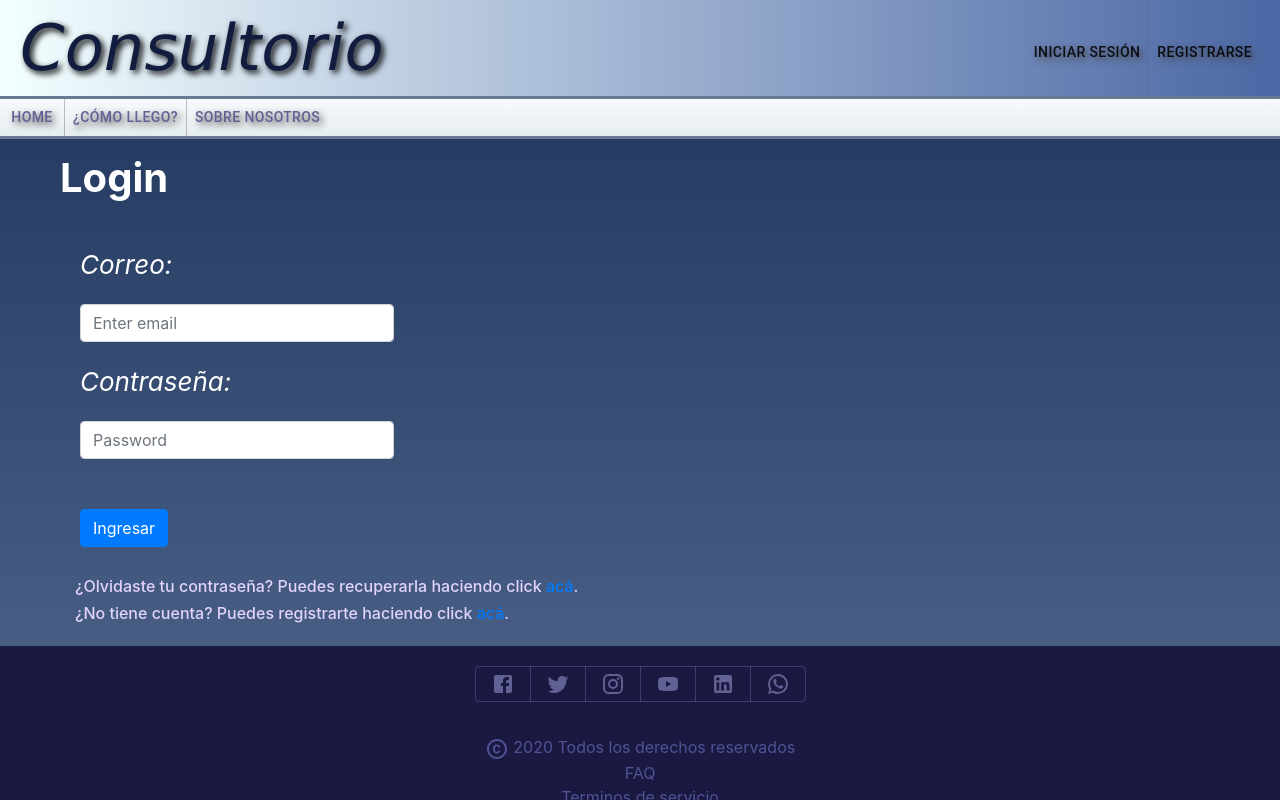
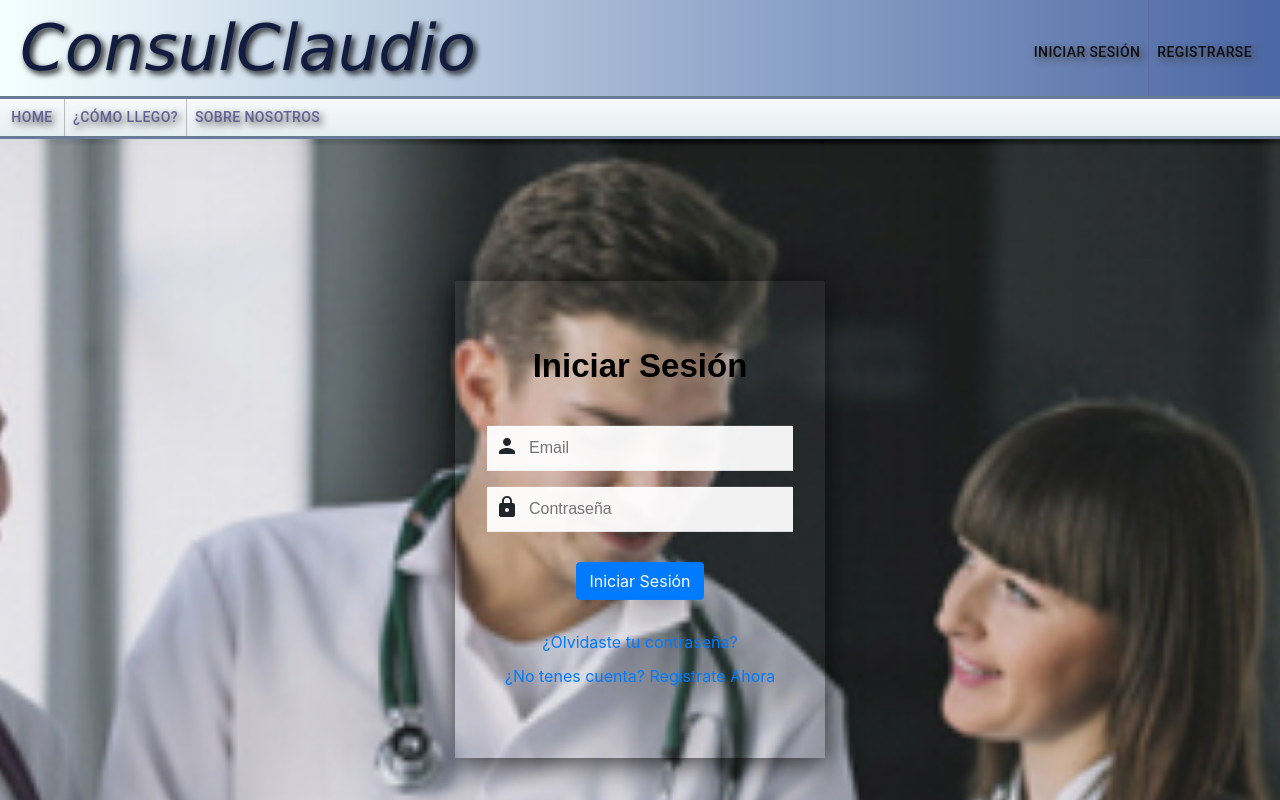
Before and after one commit to JPPieczocha/Aplicaciones-Interactivas-G2, a React (Create React App) app: page /login in a window 1280 px wide. Shown: the top 800 px of the page. Built offline with nearby package versions, Linux system fonts and the light colour scheme; what react-google-maps would draw is missing.

Commit message:
Latest Ver.

```diff
--- a/src/App.css
+++ b/src/App.css
@@ -4,9 +4,6 @@
 
 .App-barraTitulo {
   background-image: linear-gradient(90deg, #f4ffff, #4B67A4);
-  padding: 0px;
-  font-size: 300%;
-  margin: 0;
   font-style: oblique;
   font-family: Verdana;
   color: #121C3F;
@@ -19,7 +16,6 @@
 .App-header {
   background-image: linear-gradient(0deg, #E6EDF1, #F7FAFB);
   display: flex;
-  margin: 0;
   flex-wrap: wrap;
   float: center;
   font-size: 10%;
@@ -95,8 +91,6 @@
 .boton{
 color: #525194;
 text-shadow: 3px 3px 7px #464646;
-padding: 0;
-margin: auto;
 float: center;
 }
 
@@ -124,3 +118,118 @@ float: center;
   font-style: oblique;
   margin: 20px;
 }
+
+/* LOGIN */
+
+.Login {
+  background-image: url("./assets/img/img4.jpg");
+  background-size: cover;
+  background-position: center;
+  height: 110vh;
+}
+
+.Login:after{
+  position: absolute;
+  content: '';
+  top: 0;
+  left: 0;
+  height: 100%;
+  width: 00%;
+  background: rgba(0,0,0,0.7);
+}
+
+.content{
+  position: absolute;
+  top: 50%;
+  left: 50%;
+  transform: translate(-50%, -25%);
+  text-align: center;
+  z-index: 999;
+  width: 370px;
+  text-align: center;
+  padding: 60px 32px;
+  background: rgba(255,255,255,0.04);
+  box-shadow: -1px 4px 28px 0px rgba(0,0,0,0.75);
+}
+
+.content header{
+  color: black;
+  font-size: 33px;
+  font-weight: 600;
+  margin: 0 0 35px 0;
+  font-family: 'Montserrat',sans-serif;
+}
+
+.field{
+  position: relative;
+  height: 45px;
+  width: 100%;
+  display: flex;
+  background: rgba(255,255,255,0.94);
+  margin-top: 20px;
+}
+
+.field input{
+  height: 100%;
+  width: 100%;
+  background: transparent;
+  border: none;
+  outline: none;
+  color: #222;
+  font-size: 16px;
+  font-family: 'Poppins',sans-serif;
+}
+
+.show{
+  position: absolute;
+  right: 13px;
+  font-size: 13px;
+  font-weight: 700;
+  color: #222;
+  cursor: pointer;
+  display: none;
+  font-family: 'Montserrat',sans-serif;
+}
+
+.password:valid ~ .show{
+  display: block;
+}
+
+.space{
+  margin-top: 16px;
+}
+
+.pass a{
+  color: black;
+  font-family: 'Poppins',sans-serif;
+  text-decoration: none;
+}
+
+.pass:hover a{
+  text-decoration: underline;
+}
+
+input[type="submit"]{
+  background: #3498db;
+  border: 1px solid #2691d9;
+  color: white;
+  font-size: 18px;
+  letter-spacing: 1px;
+  font-weight: 600;
+  cursor: pointer;
+  font-family: 'Montserrat',sans-serif;
+}
+
+.signup{
+  color: black;
+  font-size: 15px;
+  font-family: 'Poppins',sans-serif;
+}
+.signup a{
+  color: #3498db;
+  text-decoration: none;
+}
+
+.signup a:hover{
+  text-decoration: underline;
+}
--- a/src/App.js
+++ b/src/App.js
@@ -3,15 +3,15 @@ import './App.css';
 import {BrowserRouter as Router, Route, Switch} from 'react-router-dom';
 import MenuPrincipal from './components/paginas/MenuPrincipal';
 import Direccion from './components/paginas/Direccion';
-import Login from './components/paginas/Login'
-import Register from './components/paginas/Register'
-import Configuracion from './components/paginas/Configuracion'
-import IngresarNovedades from './components/paginas/IngresarNovedades'
-import ActualizarHistorial from './components/paginas/ActualizarHistorial'
-import ConsultarHistorial from './components/paginas/ConsultarHistorial'
+import Login from './components/paginas/Login';
+import Register from './components/paginas/Registro';
+import Configuracion from './components/paginas/Configuracion';
+import IngresarNovedades from './components/paginas/IngresarNovedades';
+import ActualizarHistorial from './components/paginas/ActualizarHistorial';
+import ConsultarHistorial from './components/paginas/ConsultarHistorial';
 import SobreNosotros from './components/paginas/SobreNosotros.js';
-import GestionRecetas from './components/paginas/GestionRecetas.js'
-import GestionTurnos from './components/paginas/GestionTurnos.js'
+import GestionRecetas from './components/paginas/GestionRecetas.js';
+import GestionTurnos from './components/paginas/GestionTurnos.js';
 
 class App extends React.Component{
 
@@ -35,7 +35,6 @@ class App extends React.Component{
           <Switch>
             <Route path='/' component={() => <MenuPrincipal sesion={this.state.sesion} cambiar={this.cambiaSesion}/>} exact/>
             <Route path='/direccion' component={() => <Direccion sesion={this.state.sesion} cambiar={this.cambiaSesion}/>} />
-            <Route path='/login' component={() => <Login sesion={this.state.sesion} cambiar={this.cambiaSesion}/>}/>
             <Route path='/register' component={() => <Register sesion={this.state.sesion} cambiar={this.cambiaSesion}/>}/>
             <Route path='/cargarNovedades' component={() => <IngresarNovedades sesion={this.state.sesion} cambiar={this.cambiaSesion}/>} />
             <Route path='/actualizarHistorial' component={() => <ActualizarHistorial sesion={this.state.sesion} cambiar={this.cambiaSesion}/>} />
@@ -44,6 +43,7 @@ class App extends React.Component{
             <Route path='/about-us' component={() => <SobreNosotros sesion={this.state.sesion} cambiar={this.cambiaSesion}/>} />
             <Route path='/recetas' component={() => <GestionRecetas sesion={this.state.sesion} cambiar={this.cambiaSesion}/>}/>
             <Route path='/turnos' component={() => <GestionTurnos sesion={this.state.sesion} cambiar={this.cambiaSesion}/>}/>
+            <Route path='/login' component={() => <Login sesion={this.state.sesion} cambiar={this.cambiaSesion}/>}/>
           </Switch>
         </div>
       </Router>
--- a/src/components/Calendario.js
+++ b/src/components/Calendario.js
@@ -29,6 +29,12 @@ const appointments = [
     title: 'Traumatología - Sala 17',
     startDate: new Date(2020, 8, 28, 11, 0),
     endDate: new Date(2020, 8, 28, 11, 30),
+  },
+  {
+    id: 1,
+    title: 'Oftalmología - Sala 2',
+    startDate: new Date(2020, 8, 28, 11, 30),
+    endDate: new Date(2020, 8, 28, 12, 0),
   },
   {
     id: 2,
--- a/src/components/HeaderGrid.js
+++ b/src/components/HeaderGrid.js
@@ -6,8 +6,6 @@ import Grid from '@material-ui/core/Grid';
 
 const useStyles = makeStyles((theme) => ({
   root: {
-    flexGrow: 0,
-    padding: 0,
     display:"flex",
     flexDirection: "row",
     maxWidth: "100%",
@@ -21,9 +19,9 @@ export default function HeaderGrid(props) {
   const classes = useStyles();
   return (
     <div className={classes.root}>
-      <Grid container className={classes.root}>
+      <Grid container>
         <Grid item xs style={{marginLeft:"20px"}}>
-        Consultorio
+        ConsulClaudio
         </Grid>
         <Grid item xs className={classes.derecha} align='right'>
          {props.sesion ? <Desplegable cambio={props.cambio}/>: <InicioRegistro/>}
--- a/src/components/paginas/Configuracion.js
+++ b/src/components/paginas/Configuracion.js
@@ -7,7 +7,7 @@ import AutoGrid from './../HeaderGrid.js'
 import Footer from "./../Footer"
 import NavBar from './../NavBar'
 
-export default function MenuPrincipal(props) {
+export default function Configuración(props) {
 
     return (
       <div className="App">
--- a/src/components/paginas/GestionRecetas.js
+++ b/src/components/paginas/GestionRecetas.js
@@ -49,7 +49,7 @@ export default function GestionRecetas(props) {
         variant="contained"
         size="large"
         className={classes.boton}
-      > 2020-10-04 | 18:30
+      > 2020-25-09 | 10:30
         </Button>
         </Grid>
         <Grid item xs align="center">
@@ -57,7 +57,7 @@ export default function GestionRecetas(props) {
         variant="contained"
         size="large"
         className={classes.boton}
-      > 2020-20-01 | 18:30
+      > 2020-20-09 | 13:00
         </Button>
         </Grid>
         <Grid item xs align="center">
@@ -65,7 +65,7 @@ export default function GestionRecetas(props) {
         variant="contained"
         size="large"
         className={classes.boton}
-      > 2020-20-01 | 18:30
+      > 2020-19-09 | 18:30
         </Button>
         </Grid>
       </Grid>
--- a/src/components/paginas/IngresarNovedades.js
+++ b/src/components/paginas/IngresarNovedades.js
@@ -28,15 +28,11 @@ export default function IngresarNovedades (props) {
                         required
                         />
                     </div>
-                    <br/>
                     <div>
                         <h7 className="campos">Novedad:</h7>
-                        <br/>
-                        <textarea rows="10" cols="100">
-
+                        <textarea style={{width:'100%'}} rows="10" cols="100">
                         </textarea>
                     </div>
-                    <br/>
                     <div>
                         <h7 className="campos">Imagen:</h7>
                         <input
--- a/src/components/paginas/Login.js
+++ b/src/components/paginas/Login.js
@@ -1,57 +1,56 @@
 import React from 'react';
 import './../../App.css';
 import { Link } from 'react-router-dom'
+import { makeStyles } from '@material-ui/core/styles';
 
 //Estilos
 import './../../App.css';
 
 //Componentes
-import AutoGrid from './../HeaderGrid.js'
-import Footer from "./../Footer"
-import NavBar from './../NavBar'
+import HeaderGrid from '../HeaderGrid.js'
+import Footer from "../Footer"
+import NavBar from '../NavBar'
+import UserIcon from '@material-ui/icons/Person';
+import LockIcon from '@material-ui/icons/Lock';
 
-export default function MenuPrincipal(props) {
+const useStyles = makeStyles((theme) => ({
+  root:{
+    margin: theme.spacing(1),
+  },
+}));
+
+export default function Login(props) {
+  const classes = useStyles();
   return (
     <div className="App">
       <header className="App-barraTitulo">
-        <AutoGrid sesion={props.sesion} cambio={props.cambiar}/>
+        <HeaderGrid sesion={props.sesion} cambio={props.cambiar}/>
       </header>
       <div className="App-header">
         <NavBar align="center"/>
       </div>
-      <div className='App-principal-variante'>
-      <h1 className="titulos">Login</h1>
-        <div className="row" style={{paddingLeft:"60px"}}>
-            <form autoComplete="off">
-              <div className="form-group">
-                <h7 className="campos">Correo:</h7>
-                <input
-                  style={{margin:"20px"}}
-                  type="email"
-                  className="form-control"
-                  id="exampleInputEmail1"
-                  aria-describedby="emailHelp"
-                  placeholder="Enter email"
-                  required
-                />
-              </div>
-              <div className="form-group">
-              <h7 className="campos">Contraseña:</h7>
-                  <input
-                    style={{margin:"20px"}}
-                    type="password"
-                    autoComplete="new-password"
-                    className="form-control"
-                    id="exampleInputPassword1"
-                    placeholder="Password"
-                    required
-                  />
-              </div>
-              <Link to={'/'}><button className="btn btn-primary" style={{margin:"30px 20px"}} onClick={props.cambiar}>Ingresar</button></Link>
-            </form>
+      <div className="Login">
+        <div className="content">
+          <header>Iniciar Sesión</header>
+          <form action="#">
+            <div className="field space">
+              <UserIcon className={classes.root}/>
+              <input type="text" required placeholder="Email"></input>
+            </div>
+            <div className="field space">
+              <LockIcon className={classes.root}/>
+              <input type="password" className="password" required placeholder="Contraseña"></input>
+            </div>
+            <Link to={'/'}><button className="btn btn-primary" style={{margin:"30px 20px"}} onClick={props.cambiar}>Iniciar Sesión</button></Link>
+            <div style={{marginBottom: "10px", textAlign:"center"}}>
+              <a href="#">¿Olvidaste tu contraseña?</a>
+            </div>
+            <div style={{margin: "10px 0px", textAlign:"center"}}>
+              <Link to={'/register'}> ¿No tenes cuenta? Registrate Ahora </Link>
+            </div>
+
+          </form>
         </div>
-        <h6 style={{paddingLeft:"60px"}}>¿Olvidaste tu contraseña? Puedes recuperarla haciendo click <a href='https://www.youtube.com/watch?v=fC7oUOUEEi4&ab_channel=StackMan'>acá</a>.</h6>
-        <h6 style={{paddingLeft:"60px"}}>¿No tiene cuenta? Puedes registrarte haciendo click <Link to={'/Register'}>acá</Link>.</h6>
       </div>
       <Footer/>
     </div>
--- /dev/null
+++ b/src/components/paginas/Registro.js
@@ -0,0 +1,92 @@
+import React from 'react';
+import './../../App.css';
+import { Link } from 'react-router-dom'
+
+//Estilos
+import './../../App.css';
+
+//Componentes
+import HeaderGrid from '../HeaderGrid.js'
+import Footer from "../Footer"
+import NavBar from '../NavBar';
+
+export default function Login(props) {
+  return (
+    <div className="App">
+      <header className="App-barraTitulo">
+        <HeaderGrid sesion={props.sesion} cambio={props.cambiar}/>
+      </header>
+      <div className="App-header">
+        <NavBar align="center"/>
+      </div>
+      <div className="Login">
+        <div className="content">
+          <header>Registrarse</header>
+          <form action="#">
+            <div className="field space">
+            <input
+                  type="text"
+                  className="form-control"
+                  id="nombre"
+                  placeholder="Nombre"
+                  required
+                />
+            </div>
+            <div className="field space">
+            <input
+                  type="text"
+                  className="form-control"
+                  id="apellido"
+                  placeholder="Apellidos"
+                  required
+                />
+            </div>
+            <div className="field space">
+            <input
+                  type="email"
+                  className="form-control"
+                  id="correo"
+                  placeholder="Email"
+                  required
+                />
+            </div>
+            <div className="field space">
+            <input
+                  type="email"
+                  className="form-control"
+                  id="correoConfirm"
+                  aria-describedby="emailHelp"
+                  placeholder="Confirme email"
+                  required
+                />
+</div>
+            <div className="field space">
+            <input
+                  type="password"
+                  autoComplete="new-password"
+                  className="form-control"
+                  id="exampleInputPassword1"
+                  placeholder="Contraseña"
+                  required
+                />
+                </div>
+            <div className="field space">
+            <input
+                  type="password"
+                  autoComplete="new-password"
+                  className="form-control"
+                  id="exampleInputPassword1"
+                  placeholder="Confirme contraseña"
+                  required
+                />
+                </div>
+
+            <Link to={'/'}><button className="btn btn-primary" style={{margin:"30px 20px"}} onClick={props.cambiar}>Registrarse</button></Link>
+
+          </form>
+        </div>
+      </div>
+      <Footer/>
+    </div>
+  );
+}
--- a/src/components/paginas/SobreNosotros.js
+++ b/src/components/paginas/SobreNosotros.js
@@ -50,13 +50,13 @@ export default function SobreNosotros(props) {
           image={img4}
         />
           <Typography variant="body2" color="textSecondary" align="justify" style={{marginTop: '10px'}}>
-          En nuestros consultorios, nos importa la calidad del servicio que le brindamos a nuestros pacientes en el día a día. Es por ello que hace más de 20 años juramos tratarte a vos y a todos nuestros pacientes con la mejor atención y y el mayor cuidado posible.
+          En nuestros consultorios, ConsulClaudio, nos importa la calidad del servicio que le brindamos a nuestros pacientes en el día a día. Es por ello que hace más de 20 años juramos tratarte a vos y a todos nuestros pacientes con la mejor atención y el mayor cuidado posible.
           </Typography>
           <Typography variant="body2" color="textSecondary" align="justify" style={{marginTop: '10px'}}>
            Con el objetivo de generar un servicio que ofrece la máxima comodidad, estamos un paso más cerca tuyo gracias a nuestra plataforma. Con esta, permitimos reservas de turnos online, y llevamos registro de tu historial médico.
           </Typography>
           <Typography variant="body2" color="textSecondary" align="justify" style={{marginTop: '10px'}}>
-          Además de todo esto, nos gusta mantener a la gente informada con noticias sobre medicina y cosas relacionadas a esta área; invitamos a charlas informativas a aquellas personas que deseen ser futuros medicos y enfermeros.
+          Además de todo esto, nos gusta mantener a la gente informada con noticias sobre medicina y cosas relacionadas a esta área; invitamos a participar de nuestras charlas informativas a aquellas personas que deseen ser futuros medicos y enfermeros.
           </Typography>
         </CardContent>
       </CardActionArea>
```
